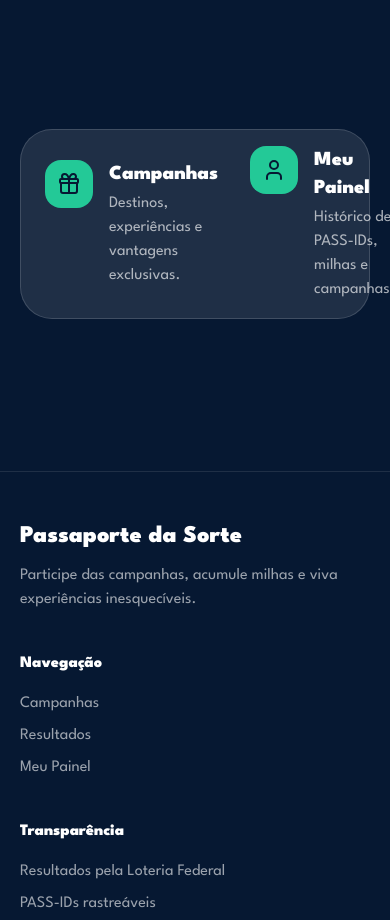
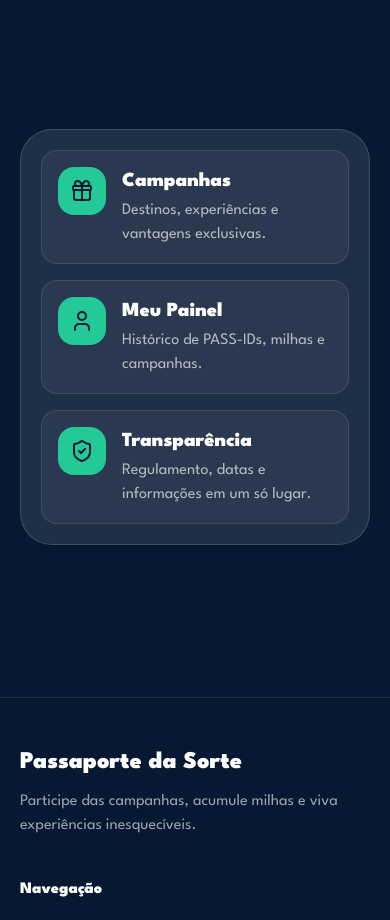
Before and after one commit to Passaportedasorte/passaporte-da-sorte, a Next.js app: page / in a window 390 px wide. Shown: the part 4860-5780 px from the top of the page. Built offline with nearby package versions, Linux system fonts and the light colour scheme; no server answers; the database is empty.

Commit message:
Corrige cards de navegacao no mobile

```diff
--- a/app/page.tsx
+++ b/app/page.tsx
@@ -1038,12 +1038,12 @@ async function salvarMeusDados() {
 </section>
 
         <section className="max-w-7xl mx-auto px-5 md:px-8 py-14">
-          <div className="rounded-[2rem] bg-white/10 border border-white/15 px-6 py-4 flex items-center justify-between gap-8">
+          <div className="rounded-[2rem] bg-white/10 border border-white/15 p-5 grid grid-cols-1 md:grid-cols-3 gap-4">
             <div
               onClick={() => {
                 window.scrollTo({ top: 0, behavior: "smooth" });
               }}
-              className="cursor-pointer hover:scale-105 transition"
+              className="cursor-pointer hover:scale-[1.02] transition rounded-2xl bg-white/5 border border-white/10 p-4"
             >
               <Feature
                 icon={<Gift />}
@@ -1056,7 +1056,7 @@ async function salvarMeusDados() {
               onClick={() => {
                 window.location.href = "/painel";
               }}
-              className="cursor-pointer hover:scale-105 transition"
+              className="cursor-pointer hover:scale-[1.02] transition rounded-2xl bg-white/5 border border-white/10 p-4"
             >
               <Feature
                 icon={<User />}
@@ -1069,7 +1069,7 @@ async function salvarMeusDados() {
               onClick={() => {
                 window.location.href = "/regulamento";
               }}
-              className="cursor-pointer hover:scale-105 transition"
+              className="cursor-pointer hover:scale-[1.02] transition rounded-2xl bg-white/5 border border-white/10 p-4"
             >
               <Feature
                 icon={<ShieldCheck />}
```
